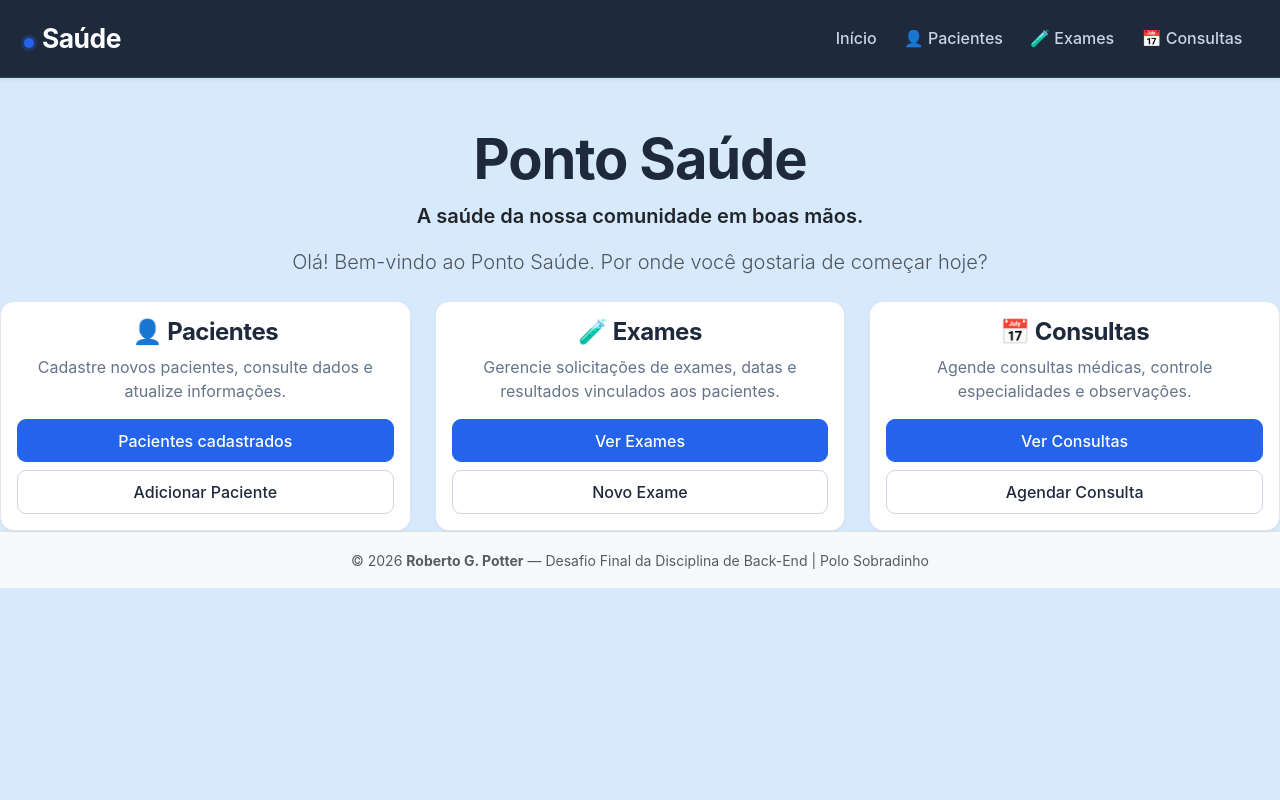
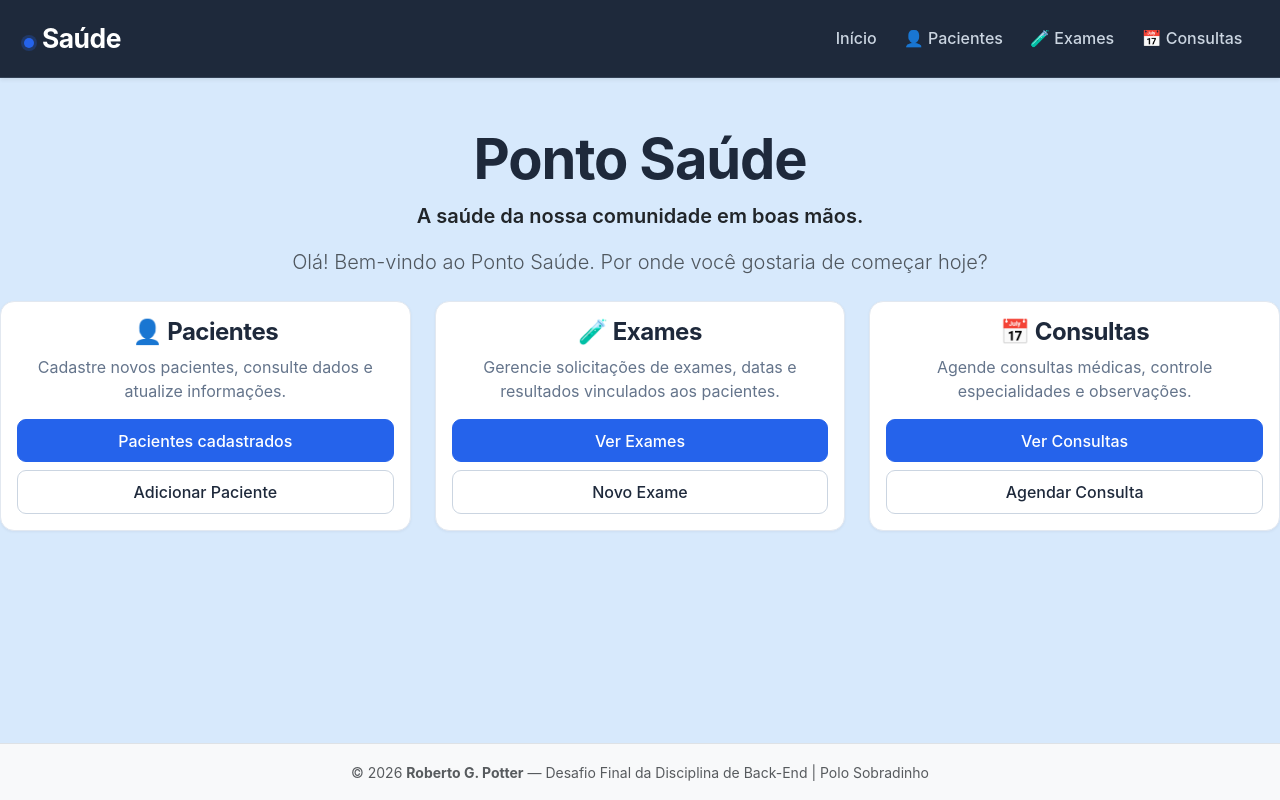
Before and after one commit to RobertoPotter98/DESAFIO-FINAL-BACK-END, a Node server app: page / in a window 1280 px wide. Run offline with Node 20, Linux system fonts and the light colour scheme; some libraries are stand-ins or nearby versions.

Commit message:
Ajuste footer

```diff
--- a/public/css/style.css
+++ b/public/css/style.css
@@ -1,4 +1,3 @@
-
 :root {
     --cinza-fundo: #d7e9fc;        /* Fundo geral*/
     --cinza-superficie: #ffffff;   /* Fundo de cards, tabelas e inputs */
@@ -11,8 +10,16 @@
     --acento-saude-hover: #1d4ed8;
 }
 
-  /* Geral */
+/* Geral */
+html, body {
+    height: 100%;
+    margin: 0;
+}
+
 body {
+    display: flex;
+    flex-direction: column;
+    min-height: 100vh;
     background-color: var(--cinza-fundo);
     color: var(--cinza-texto);
     font-family: 'Inter', 'Segoe UI', system-ui, -apple-system, sans-serif;
@@ -37,7 +44,7 @@ h1.text-primary {
 
 .navbar-brand {
     font-weight: 700;
-    font-size: 1.65rem; /* Aumenta o tamanho da palavra Saúde */
+    font-size: 1.65rem;
     color: #ffffff !important;
     letter-spacing: -0.5px;
 }
@@ -65,7 +72,7 @@ h1.text-primary {
     box-shadow: 0 0 0 3px rgba(37, 99, 235, 0.25);
 }
 
-/* CARDS*/
+/* CARDS */
 .card {
     background-color: var(--cinza-superficie);
     border: 1px solid var(--cinza-borda);
@@ -80,7 +87,7 @@ h1.text-primary {
     box-shadow: 0 10px 20px -5px rgba(15, 23, 42, 0.08) !important;
 }
 
-/* Títulos dos 3 cards*/
+/* Títulos dos 3 cards */
 .card-title.text-primary,
 .card-title.text-success,
 .card-title.text-info {
@@ -100,7 +107,7 @@ h1.text-primary {
     transition: all 0.2s ease;
 }
 
-/* Botões principais dos cards e formulários*/
+/* Botões principais dos cards e formulários */
 .btn-primary,
 .btn-success,
 .btn-info {
@@ -116,7 +123,7 @@ h1.text-primary {
     border-color: var(--acento-saude-hover) !important;
 }
 
-/* Botões secundários*/
+/* Botões secundários */
 .btn-outline-primary,
 .btn-outline-success,
 .btn-outline-info,
@@ -135,7 +142,7 @@ h1.text-primary {
     color: var(--cinza-texto);
 }
 
-/* Botões de Ação*/
+/* Botões de Ação */
 .btn-warning {
     background-color: #fef3c7;
     border-color: #fde68a;
@@ -156,7 +163,7 @@ h1.text-primary {
     border-color: #fca5a5;
 }
 
-/* TABELAS DAS LISTAGENS*/
+/* TABELAS DAS LISTAGENS */
 .table-responsive {
     background-color: var(--cinza-superficie);
     border: 1px solid var(--cinza-borda);
@@ -217,6 +224,7 @@ h1.text-primary {
 
 /* RODAPÉ */
 footer {
+    margin-top: auto !important;
     background-color: var(--cinza-superficie) !important;
     border-top: 1px solid var(--cinza-borda) !important;
     color: var(--cinza-medio);
```
